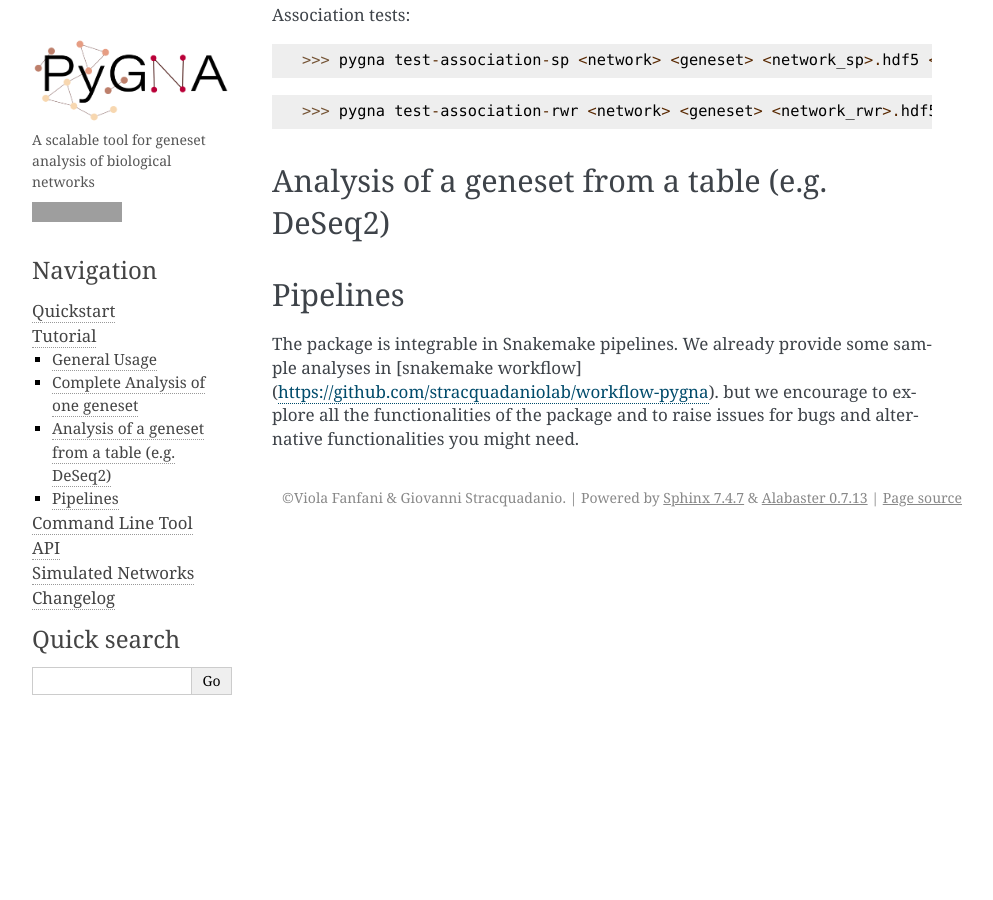
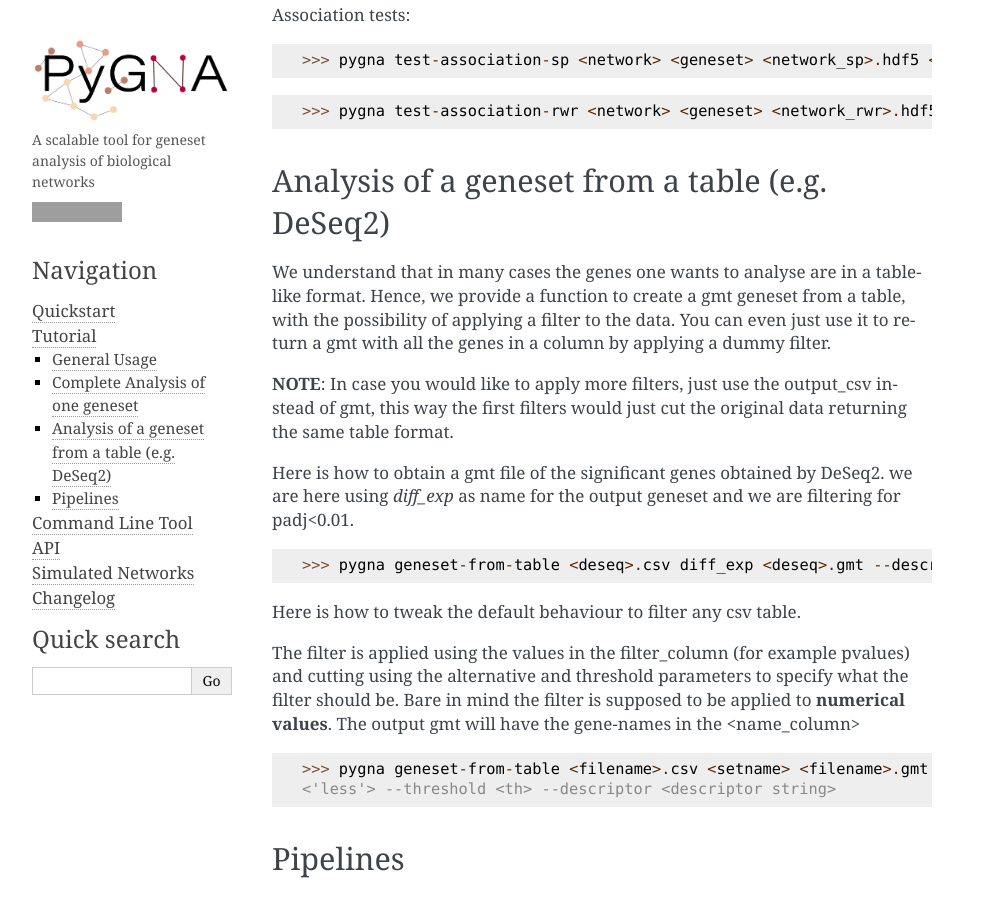
Before and after one commit to stracquadaniolab/pygna, a Sphinx documentation site: the page built from docs/tutorial.rst, in a window 1280 px wide and 900 px high, scrolled down 2968 px. Shown: the whole window, without its empty margins (148-1141 px from the left). Built offline with Sphinx 7.4.7, drawn with Linux system fonts in a browser that asks for light colours; some of the changed text lies outside the part shown; grey boxes are pictures that could not be loaded.

Commit message:
tutorial and quickstart docs completed

```diff
--- a/docs/API.rst
+++ b/docs/API.rst
@@ -1,6 +1,7 @@
 API
 ===
 
+**To be completed**
 
 Input files
 -----------
--- a/docs/tutorial.rst
+++ b/docs/tutorial.rst
@@ -140,11 +141,28 @@ Association tests:
 Analysis of a geneset from a table (e.g. DeSeq2)
 ------------------------------------------------
 
+We understand that in many cases the genes one wants to analyse are in a table-like format.
+Hence, we provide a function to create a gmt geneset from a table, with the possibility of
+applying a filter to the data. You can even just use it to return a gmt with all the genes
+in a column by applying a dummy filter.
 
+**NOTE**: In case you would like to apply more filters, just use the output_csv instead of
+gmt, this way the first filters would just cut the original data returning the same table
+format.
 
+Here is how to obtain a gmt file of the significant genes obtained by DeSeq2.
+we are here using *diff_exp* as name for the output geneset and we are filtering for padj<0.01.
 
+>>> pygna geneset-from-table <deseq>.csv diff_exp <deseq>.gmt --descriptor deseq
 
+Here is how to tweak the default behaviour to filter any csv table.
 
+The filter is applied using the values in the filter_column (for example pvalues) and cutting using the
+alternative and threshold parameters to specify what the filter should be. Bare in mind the filter
+is supposed to be applied to **numerical values**. The output gmt will have the gene-names in the <name_column>
+
+>>> pygna geneset-from-table <filename>.csv <setname> <filename>.gmt --name-colum <gene_names_column> --filter-column <filter-col>
+<'less'> --threshold <th> --descriptor <descriptor string>
 
 Pipelines
 ---------
```
Also changed, not shown: other parts of docs/tutorial.rst (+2 -1 lines), docs/changelog.rst (+7 -0 lines), 1 other file.
